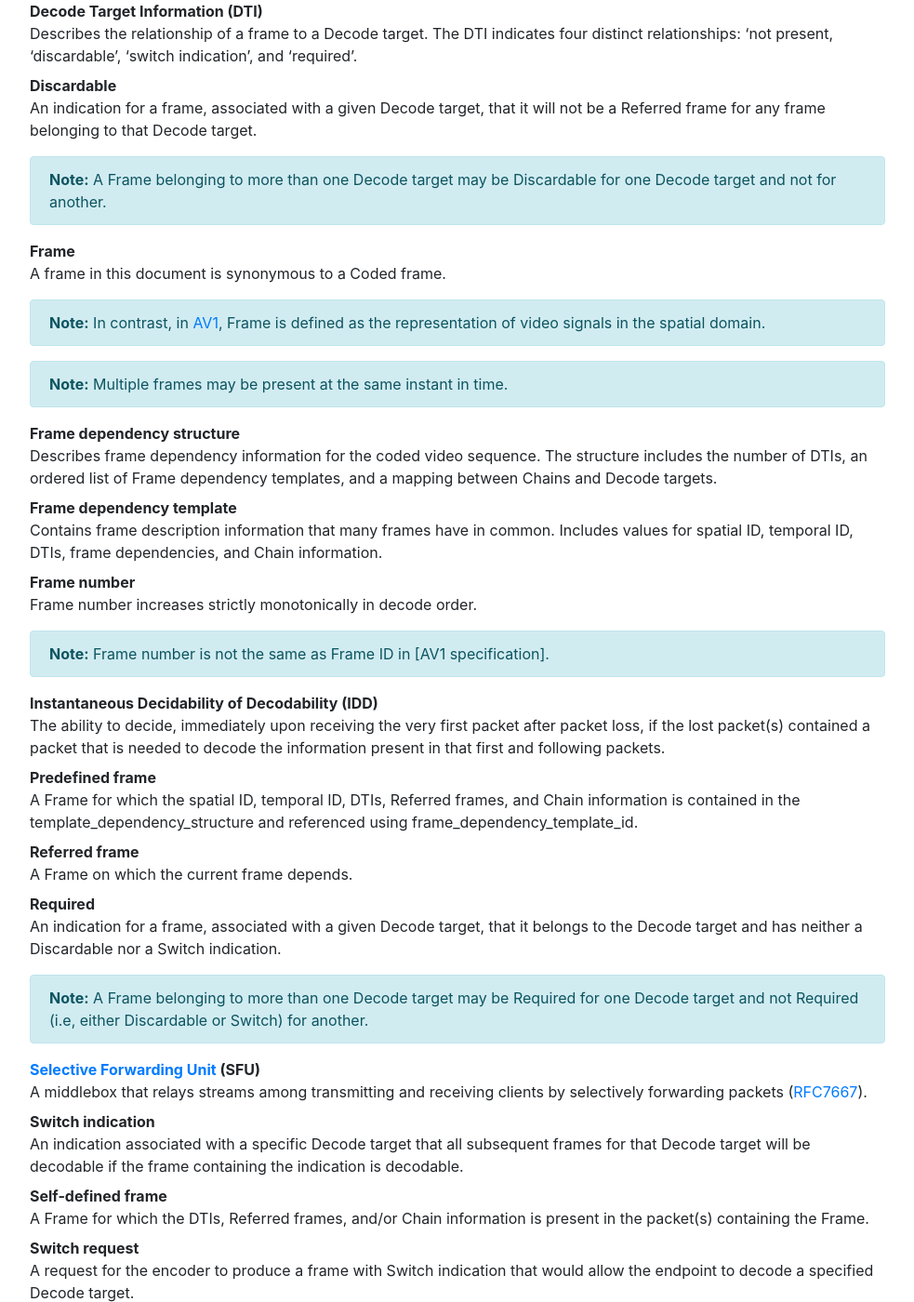
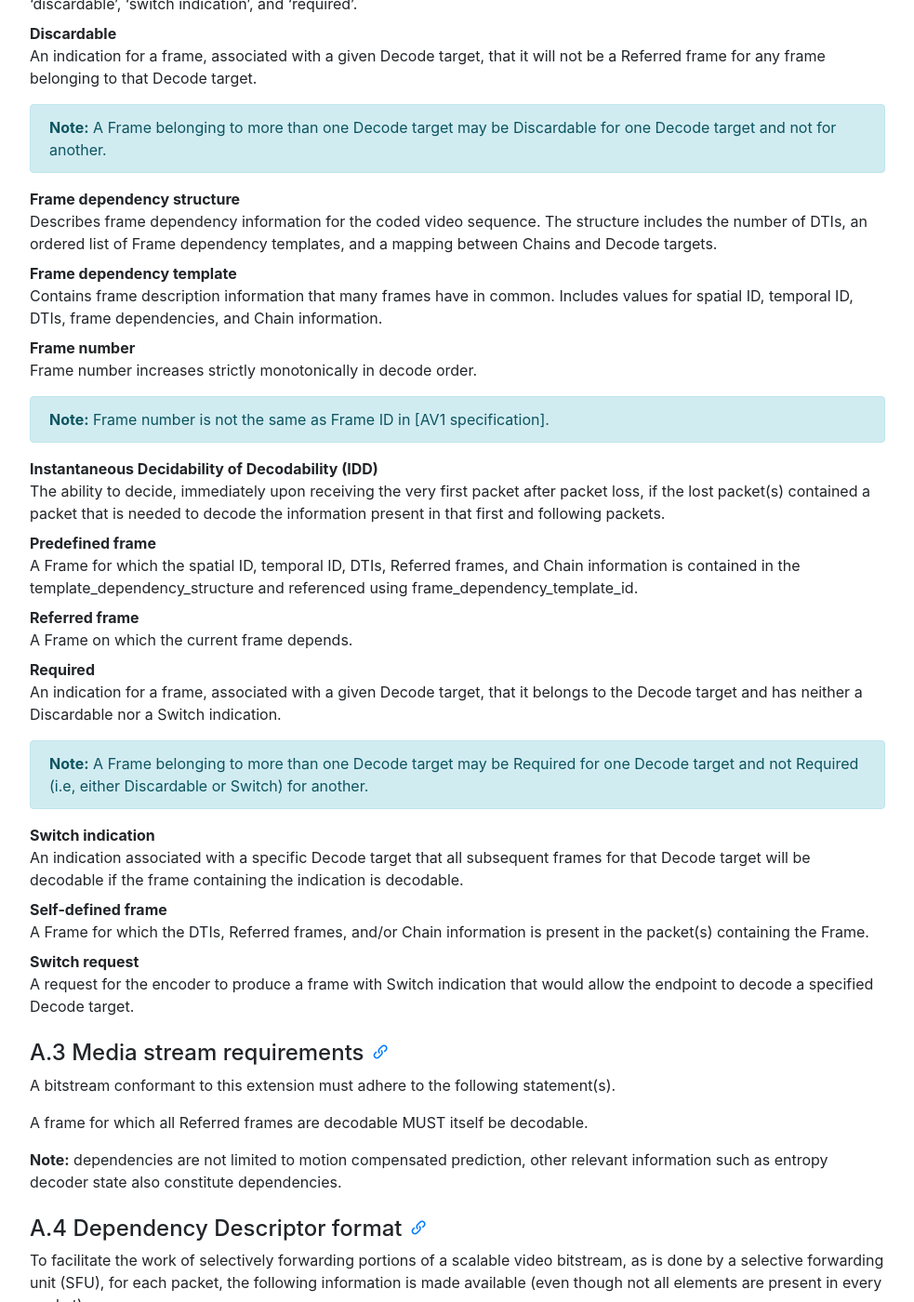
Before and after one commit to AOMediaCodec/av1-rtp-spec, a Jekyll site: the page built from index.md, in a window 1280 px wide and 1400 px high, scrolled down 9192 px. Shown: the whole window at 93% size, without its empty margins (53-1036 px from the left). Built offline with Jekyll 4.4.1, drawn with Linux system fonts in a browser that asks for light colours; nearby versions of some CDN libraries; some of the changed text lies outside the part shown.

Commit message:
Remove duplicate definitions

```diff
--- a/av1-rtp-spec.md
+++ b/av1-rtp-spec.md
@@ -377,15 +377,6 @@
 {:.alert .alert-danger }
 
 
-[AV1]: https://aomedia.org/av1-bitstream-and-decoding-process-specification/
-[RFC2119]: https://tools.ietf.org/html/rfc2119
-[RFC3550]: https://tools.ietf.org/html/rfc3550
-[RFC4585]: https://tools.ietf.org/html/rfc4585
-[RFC7667]: https://tools.ietf.org/html/rfc7667
-[RFC8285]: https://tools.ietf.org/html/rfc8285
-[Selective Forwarding Unit]: https://webrtcglossary.com/sfu/
-
-
 ## Appendix
 
 ### Dependency Descriptor RTP Header Extension
@@ -437,9 +428,6 @@
 : A sequence of frames for which it can be determined instantly if a frame from
   that sequence has been lost.
 
-Coded frame
-: The representation of one frame before the decoding process.
-
 Decode target
 : The set of frames needed to decode a coded video sequence at a given spatial
   and temporal fidelity.
@@ -455,16 +443,6 @@
 
 **Note:** A Frame belonging to more than one Decode target may be Discardable
 for one Decode target and not for another.
-{:.alert .alert-info }
-
-Frame
-: A frame in this document is synonymous to a Coded frame.
-
-**Note:** In contrast, in [AV1], Frame is defined as the representation of
-video signals in the spatial domain.
-{:.alert .alert-info }
-
-**Note:** Multiple frames may be present at the same instant in time.
 {:.alert .alert-info }
 
 Frame dependency structure
@@ -505,10 +483,6 @@
 for one Decode target and not Required (i.e, either Discardable or Switch)
 for another.
 {:.alert .alert-info }
-
-[Selective Forwarding Unit] (SFU)
-: A middlebox that relays streams among transmitting and receiving clients by
-  selectively forwarding packets ([RFC7667]).
 
 Switch indication
 : An indication associated with a specific Decode target that all subsequent
```
